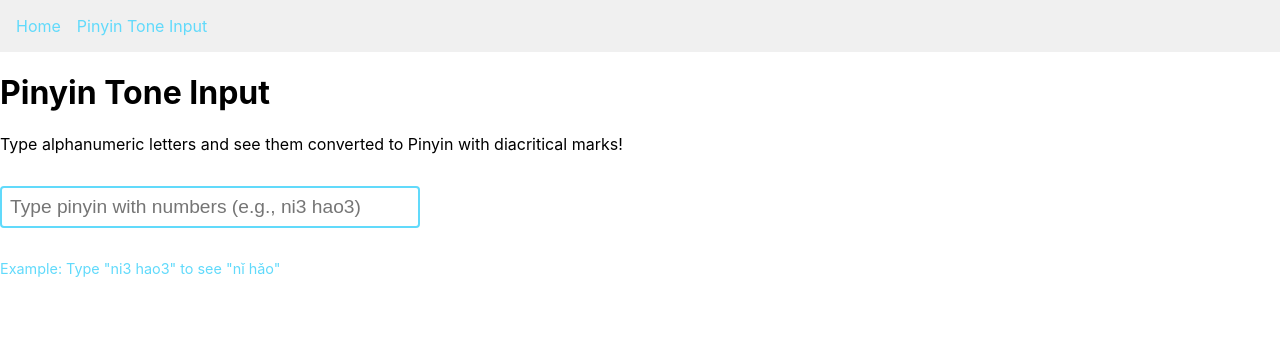
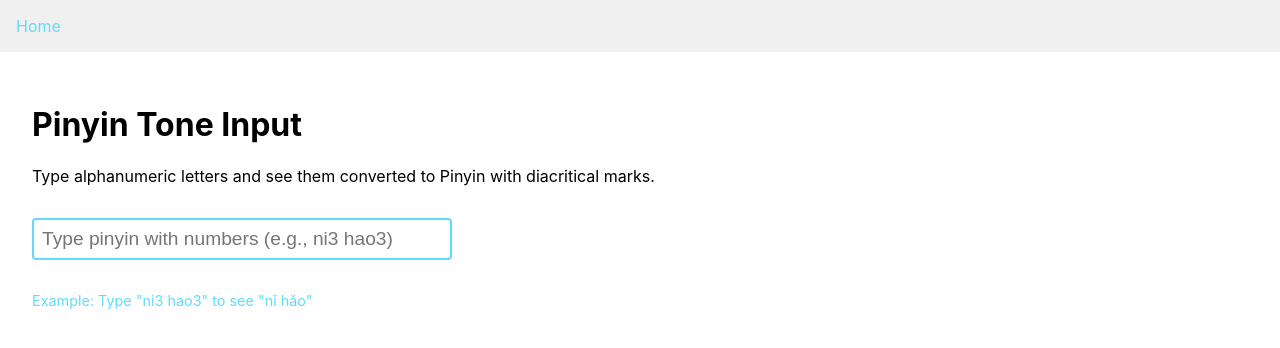
Before and after one commit to huyenltnguyen/language-playground, a React (Create React App) app: page /pinyin-tone-input in a window 1280 px wide. Shown: the top 348 px of the page. Built offline with nearby package versions, Linux system fonts and the light colour scheme; the HTML template or start-up script is replaced by a standard one.

Commit message:
refactor: clean up home page

```diff
--- a/src/App.module.css
+++ b/src/App.module.css
@@ -1,3 +1,7 @@
+.container {
+  padding: 2rem;
+}
+
 .nav {
   padding: 1rem;
   background-color: #f0f0f0;
--- a/src/App.tsx
+++ b/src/App.tsx
@@ -1,27 +1,18 @@
 import React from "react";
 import { Routes, Route, Link } from "react-router-dom";
-import logo from "./logo.svg";
 import styles from "./App.module.css";
 import PinyinToneInput from "./PinyinToneInput";
 
 function Home() {
   return (
-    <div className="App">
-      <header className="App-header">
-        <img src={logo} className="App-logo" alt="logo" />
-        <p>
-          Edit <code>src/App.tsx</code> and save to reload.
-        </p>
-        <a
-          className="App-link"
-          href="https://reactjs.org"
-          target="_blank"
-          rel="noopener noreferrer"
-        >
-          Learn React
-        </a>
-      </header>
-    </div>
+    <main className={styles.container}>
+      <h1>Language Playground</h1>
+      <ul>
+        <li>
+          <Link to="/pinyin-tone-input">Pinyin Tone Input</Link>
+        </li>
+      </ul>
+    </main>
   );
 }
 
@@ -31,9 +22,6 @@ function App() {
       <nav className={styles.nav}>
         <Link to="/" className={styles.link} data-home>
           Home
-        </Link>
-        <Link to="/pinyin-tone-input" className={styles.link}>
-          Pinyin Tone Input
         </Link>
       </nav>
       <Routes>
--- a/src/PinyinToneInput.module.css
+++ b/src/PinyinToneInput.module.css
@@ -1,3 +1,7 @@
+.container {
+  padding: 2rem;
+}
+
 .inputContainer {
   margin: 2rem 0;
 }
--- a/src/PinyinToneInput.tsx
+++ b/src/PinyinToneInput.tsx
@@ -12,12 +12,12 @@ function PinyinToneInput() {
   };
 
   return (
-    <div className="App">
-      <header className="App-header">
+    <div className={styles.container}>
+      <header>
         <h1>Pinyin Tone Input</h1>
         <p>
           Type alphanumeric letters and see them converted to Pinyin with
-          diacritical marks!
+          diacritical marks.
         </p>
         <div className={styles.inputContainer}>
           <input
```
Also changed, not shown: src/logo.svg (deleted).
